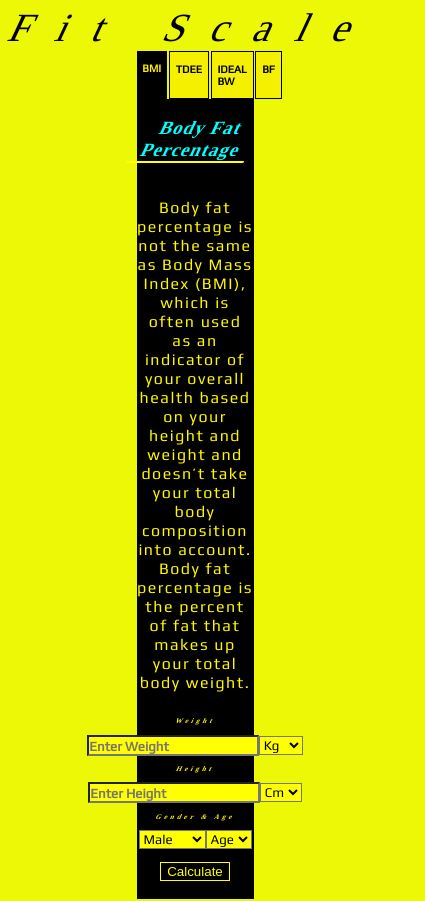
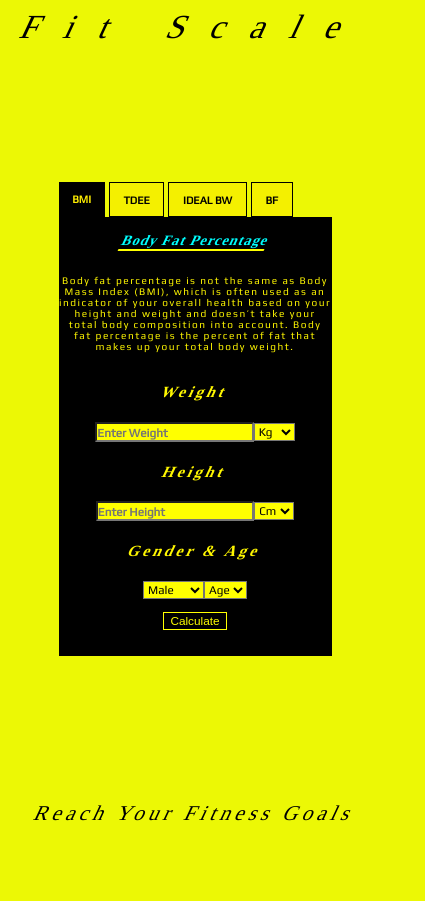
Before and after one commit to wramos1/Fit-Scale, a React (Create React App) app: page /body-fat in a window 390 px wide. Shown: the top 901 px of the page, 425 px wide, since content can reach past the window. After the commit the page ends 844 px from the top, so only its background shows below. Built offline with nearby package versions, Linux system fonts and the light colour scheme; a web font is replaced by a local one.

Commit message:
Added Mobile Responsiveness

```diff
--- a/src/styles/App.css
+++ b/src/styles/App.css
@@ -21,8 +21,7 @@ body {
     letter-spacing: 25px;
     font-weight: 50;
     font-family: 'Contrail One', cursive;
-    margin: 0;
-    margin-top: 1%;
+    margin: 2% 0;
 }
 
 #subTitle {
@@ -61,8 +60,7 @@ h4 {
     display: flex;
     flex-direction: column;
     justify-content: center;
-    margin-right: 35%;
-    margin-left: 35%;
+    margin: 0 35%;
 }
 
 #scaleContent {
@@ -72,6 +70,14 @@ h4 {
     margin: 0 auto;
     height: auto;
     padding: 0 0 5% 0;
+}
+
+#scaleContent>div:first-of-type {
+    display: flex;
+    flex-direction: column;
+    justify-content: space-between;
+    align-items: center;
+    height: 100%;
 }
 
 .titleAndSummaries {
@@ -99,7 +105,9 @@ h4 {
     display: flex;
     align-content: space-between;
     flex-direction: column;
+    justify-content: space-evenly;
     text-align: center;
+    height: inherit;
 }
 
 .infoForms div {
@@ -148,6 +156,7 @@ select:focus {
     margin: 0 auto;
     color: aqua;
     margin-top: -5px;
+    height: inherit;
 }
 
 .results h1 {
@@ -210,20 +219,208 @@ button {
 }
 
 @keyframes activated {
-    0% {
-        letter-spacing: normal;
+    50% {
+        transform: skew(-5deg);
+        letter-spacing: 1.5px;
+        transform: scale(1.2);
+    }
+}
+
+
+@media (min-width: 2000px) {
+    #title {
+        font-size: 3em;
     }
 
-    50% {
-        transform: skew(-5deg);
-        letter-spacing: 2px;
-        padding: 6px 9px;
-        font-size: 1.15em;
+    #scaleContent {
+        height: fit-content;
     }
 
-    100% {
-        padding: 5px 8px;
-        border-radius: 15px;
-        font-size: 1.1em;
+    .titleAndSummaries h3 {
+        font-size: 1.6vmax;
+    }
+
+    .titleAndSummaries p {
+        font-size: 1vmax;
+    }
+
+    h4 {
+        font-size: 1.2vmax;
     }
 }
+
+@media (max-width: 1900px) {
+    #title {
+        font-size: 2.8em;
+    }
+
+    .titleAndSummaries p {
+        font-size: 1.25vmax;
+    }
+
+    #scaleContent {
+        height: 750px;
+    }
+
+    h4 {
+        font-size: 2vh;
+    }
+
+    .infoForms button,
+    input,
+    select {
+        font-size: 1vmax;
+    }
+
+    .titleAndSummaries h3 {
+        font-size: 2.1vmax;
+    }
+
+}
+
+
+@media (max-width: 1150px) {
+    .titleAndSummaries p {
+        font-size: 1.4vmax;
+    }
+
+    #subTitle {
+        font-size: 2.5vmax;
+    }
+
+    #tdeeCaloricMeasures {
+        flex-direction: column;
+    }
+
+    #mainContent {
+        margin: 0 30%;
+    }
+
+    .infoForms button,
+    input,
+    select {
+        font-size: 1.2vmax;
+    }
+
+    h4 {
+        font-size: 2.1vmax;
+    }
+
+    .titleAndSummaries h3 {
+        font-size: 3vmax;
+    }
+}
+
+@media (max-width: 900px) {
+    .titleAndSummaries p {
+        font-size: 1.6vmax;
+    }
+
+    #subTitle {
+        letter-spacing: 1.9vmax;
+    }
+
+    #mainContent {
+        margin: 0 25%;
+    }
+}
+
+@media (max-width: 800px) {
+    .titleAndSummaries h3 {
+        font-size: 2.7vmax;
+    }
+
+    #scaleContent>div:first-of-type {
+        justify-content: flex-start;
+    }
+
+    .infoForms {
+        height: initial;
+    }
+
+}
+
+@media (max-width: 770px) {
+
+    #subTitle {
+        letter-spacing: 1.9vmax;
+    }
+
+}
+
+@media (max-width: 700px) {
+
+    .titleAndSummaries h3 {
+        font-size: 2.3vmax;
+    }
+
+    .titleAndSummaries p {
+        font-size: 1.5vmax;
+    }
+
+    #subTitle {
+        letter-spacing: 1.5vmax;
+    }
+
+    .infoForms button,
+    input,
+    select {
+        font-size: 1.4vmax;
+    }
+
+    #mainContent {
+        margin: 0 15%;
+    }
+}
+
+@media (max-width: 620px) {
+    .titleAndSummaries h3 {
+        font-size: 2vmax;
+    }
+
+    #subTitle {
+        letter-spacing: 1.1vmax;
+    }
+
+    #scaleContent {
+        height: 650px;
+    }
+}
+
+@media (max-width: 550px) {
+    .titleAndSummaries h3 {
+        font-size: 1.7vmax;
+    }
+
+    .titleAndSummaries p {
+        font-size: 1.2vmax;
+    }
+
+    h4 {
+        font-size: 1.85vmax;
+    }
+
+    #subTitle {
+        letter-spacing: 0.5vmax;
+    }
+}
+
+@media (max-width: 465px) {
+    #scaleContent {
+        height: 560px;
+    }
+
+    .results h1 {
+        font-size: 2.8vmax;
+    }
+}
+
+@media (max-width: 400px) {
+    #scaleContent {
+        height: fit-content;
+    }
+
+    #title {
+        font-size: 4vmax;
+    }
+}
```
